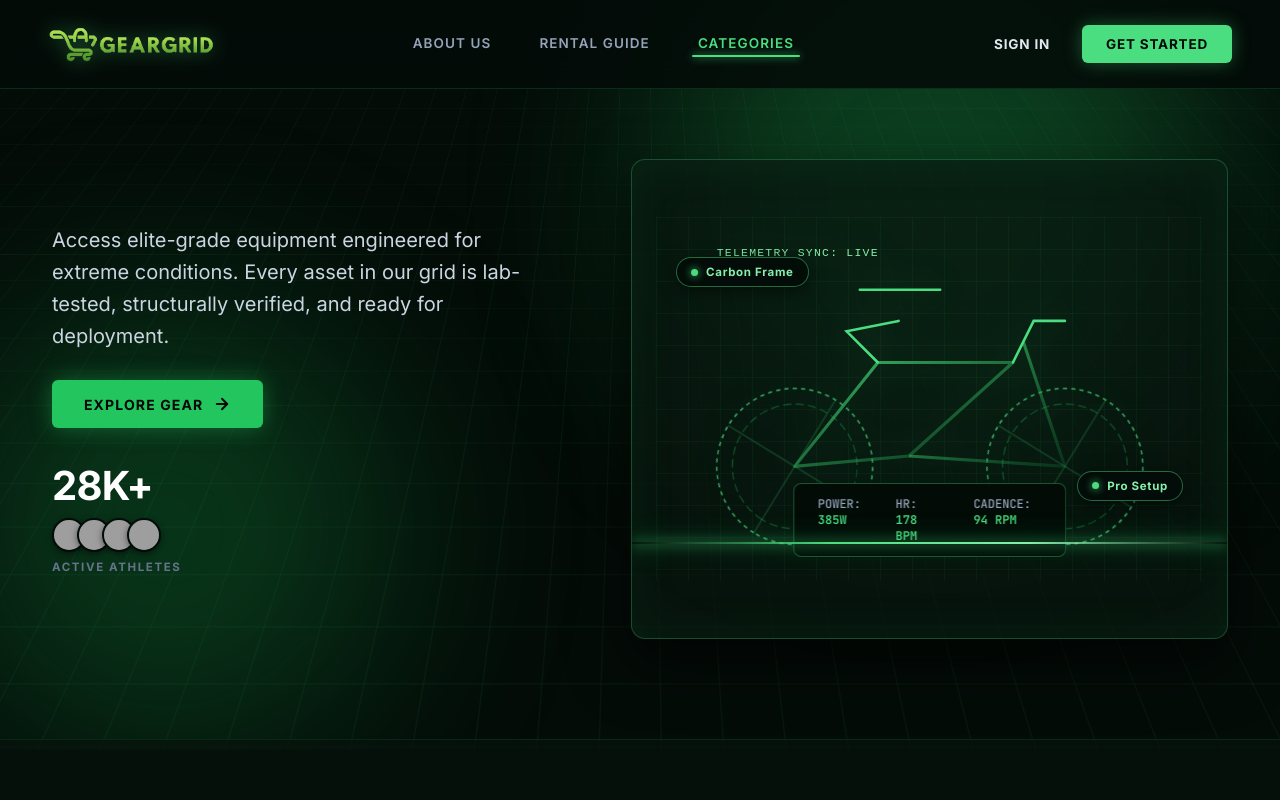
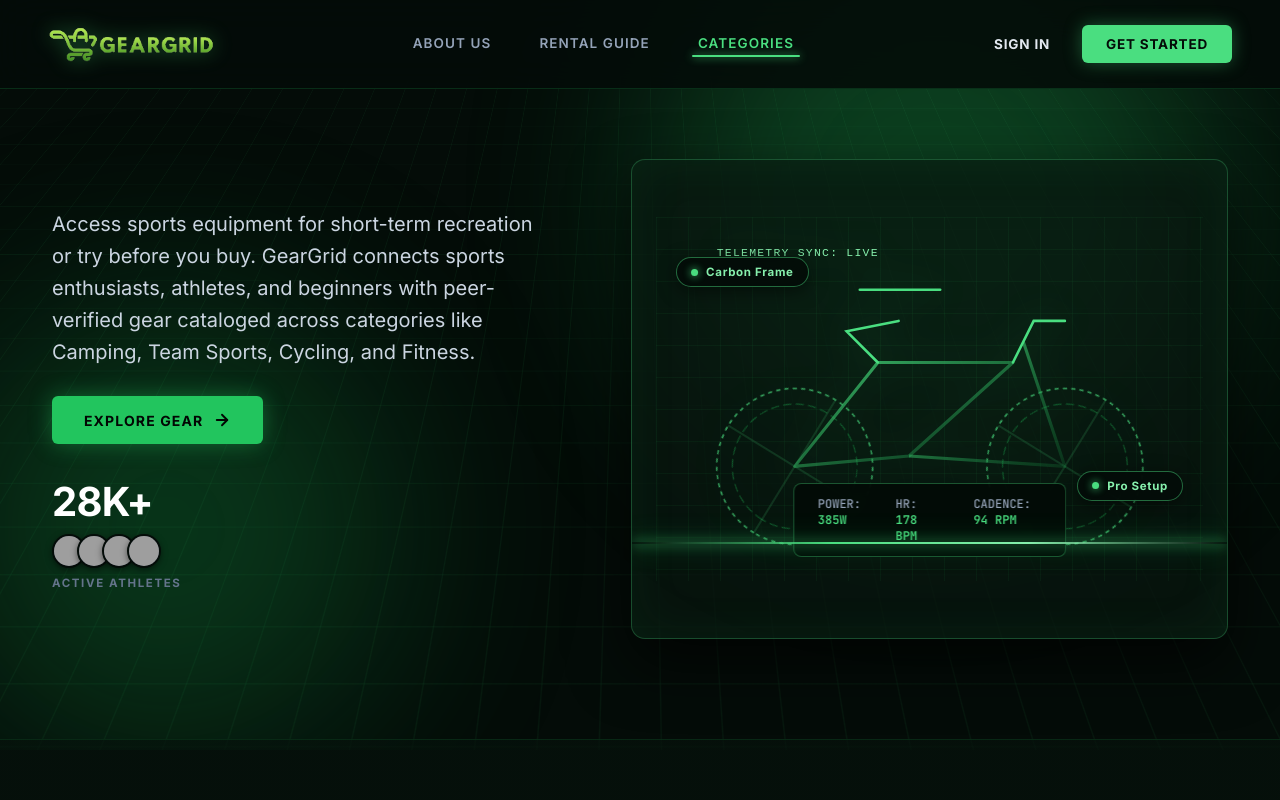
Before and after one commit to Clarence660/GearGrid, a React (Vite) app: page / in a window 1280 px wide. Shown: the top 800 px of the page. Built offline with nearby package versions, Linux system fonts and the light colour scheme; no server answers; grey boxes are pictures that could not be loaded.

Commit message:
content: update hero tagline on landing page

```diff
--- a/src/pages/LandingPage.jsx
+++ b/src/pages/LandingPage.jsx
@@ -161,7 +161,7 @@ export default function LandingPage() {
       <section className="gg-hero-section">
         <div className="gg-hero-content">
           <p className="gg-hero-tagline">
-            Access elite-grade equipment engineered for extreme conditions. Every asset in our grid is lab-tested, structurally verified, and ready for deployment.
+            Access sports equipment for short-term recreation or try before you buy. GearGrid connects sports enthusiasts, athletes, and beginners with peer-verified gear cataloged across categories like Camping, Team Sports, Cycling, and Fitness.
           </p>
 
           <Link to="/dashboard" className="gg-hero-btn">
```
